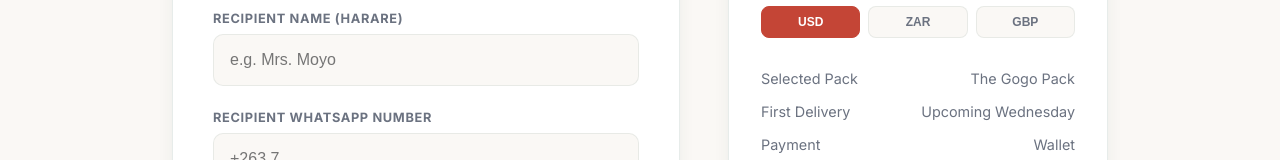
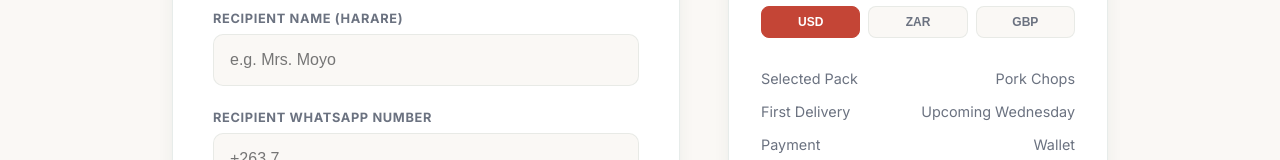
Before and after one commit to Will-l3x/meatlink-zimbabwe, a Next.js app: page /checkout in a window 1280 px wide. Shown: the part 350-510 px from the top of the page. Built offline with nearby package versions, Linux system fonts and the light colour scheme.

Commit message:
fix: checkout prices now match shop - all 16 meat cuts

```diff
--- a/app/checkout/page.tsx
+++ b/app/checkout/page.tsx
@@ -5,11 +5,23 @@ import { useSearchParams, useRouter } from 'next/navigation';
 import styles from './page.module.css';
 import Button from '@/components/ui/Button';
 
-const HAMPERS = {
-    'gogo-pack': { title: 'The Gogo Pack', usd: 45, zar: 850, gbp: 35 },
-    'family-pack': { title: 'The Family Feast', usd: 85, zar: 1600, gbp: 65 },
-    'braai-pack': { title: 'Harare Braai Master', usd: 120, zar: 2200, gbp: 95 },
-    'monthly-saver': { title: 'Monthly Saver', usd: 180, zar: 3350, gbp: 140 },
+const HAMPERS: Record<string, { title: string; usd: number; zar: number; gbp: number }> = {
+    'pork-chops': { title: 'Pork Chops', usd: 5.45, zar: 101, gbp: 4.30 },
+    'pork-trotters': { title: 'Pork Trotters', usd: 3.75, zar: 69, gbp: 2.96 },
+    'pork-shoulder': { title: 'Pork Shoulder', usd: 5.00, zar: 93, gbp: 3.95 },
+    'pork-belly': { title: 'Pork Belly', usd: 6.00, zar: 111, gbp: 4.74 },
+    'pork-ribs': { title: 'Pork Ribs', usd: 5.00, zar: 93, gbp: 3.95 },
+    't-bone-steak': { title: 'T-Bone Steak', usd: 7.20, zar: 133, gbp: 5.69 },
+    'blade': { title: 'Blade', usd: 6.55, zar: 121, gbp: 5.17 },
+    'brisket': { title: 'Brisket', usd: 6.00, zar: 111, gbp: 4.74 },
+    'full-chicken': { title: 'Full Chicken', usd: 6.89, zar: 127, gbp: 5.44 },
+    'chicken-breast': { title: 'Chicken Breast', usd: 4.62, zar: 85, gbp: 3.65 },
+    'mixed-portions': { title: 'Mixed Portions', usd: 5.00, zar: 93, gbp: 3.95 },
+    'oxtail': { title: 'Oxtail', usd: 12.86, zar: 238, gbp: 10.16 },
+    'beef-short-ribs': { title: 'Beef Short Ribs', usd: 6.00, zar: 111, gbp: 4.74 },
+    'beef-trotters': { title: 'Beef Trotters', usd: 4.50, zar: 83, gbp: 3.56 },
+    'liver': { title: 'Liver', usd: 7.50, zar: 139, gbp: 5.93 },
+    'goat-meat': { title: 'Goat Meat', usd: 6.92, zar: 128, gbp: 5.47 },
 };
 
 type PaymentMethod = 'wallet' | 'stripe' | 'eft';
@@ -17,8 +29,8 @@ type PaymentMethod = 'wallet' | 'stripe' | 'eft';
 function CheckoutContent() {
     const searchParams = useSearchParams();
     const router = useRouter();
-    const packId = searchParams.get('pack') || 'gogo-pack';
-    const pack = HAMPERS[packId as keyof typeof HAMPERS] || HAMPERS['gogo-pack'];
+    const packId = searchParams.get('pack') || 'pork-chops';
+    const pack = HAMPERS[packId] || HAMPERS['pork-chops'];
 
     const [currency, setCurrency] = useState<'usd' | 'zar' | 'gbp'>('usd');
     const [loading, setLoading] = useState(false);
```
